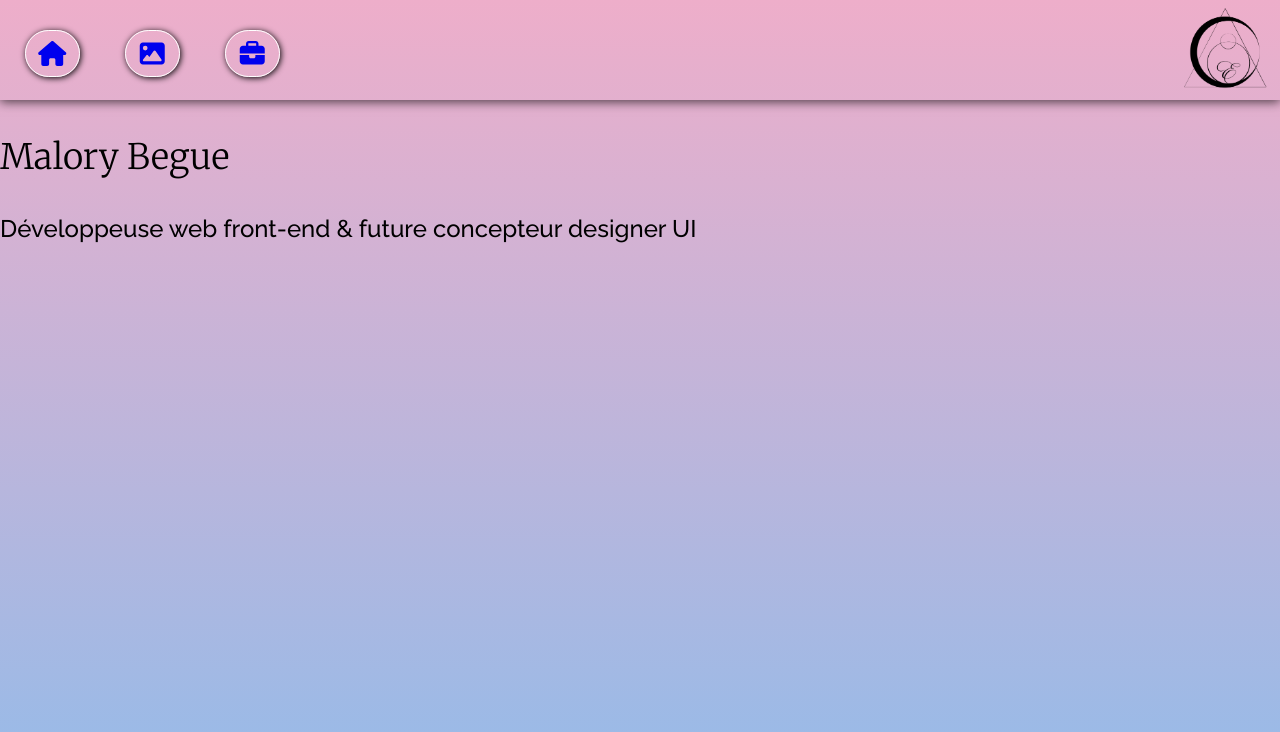
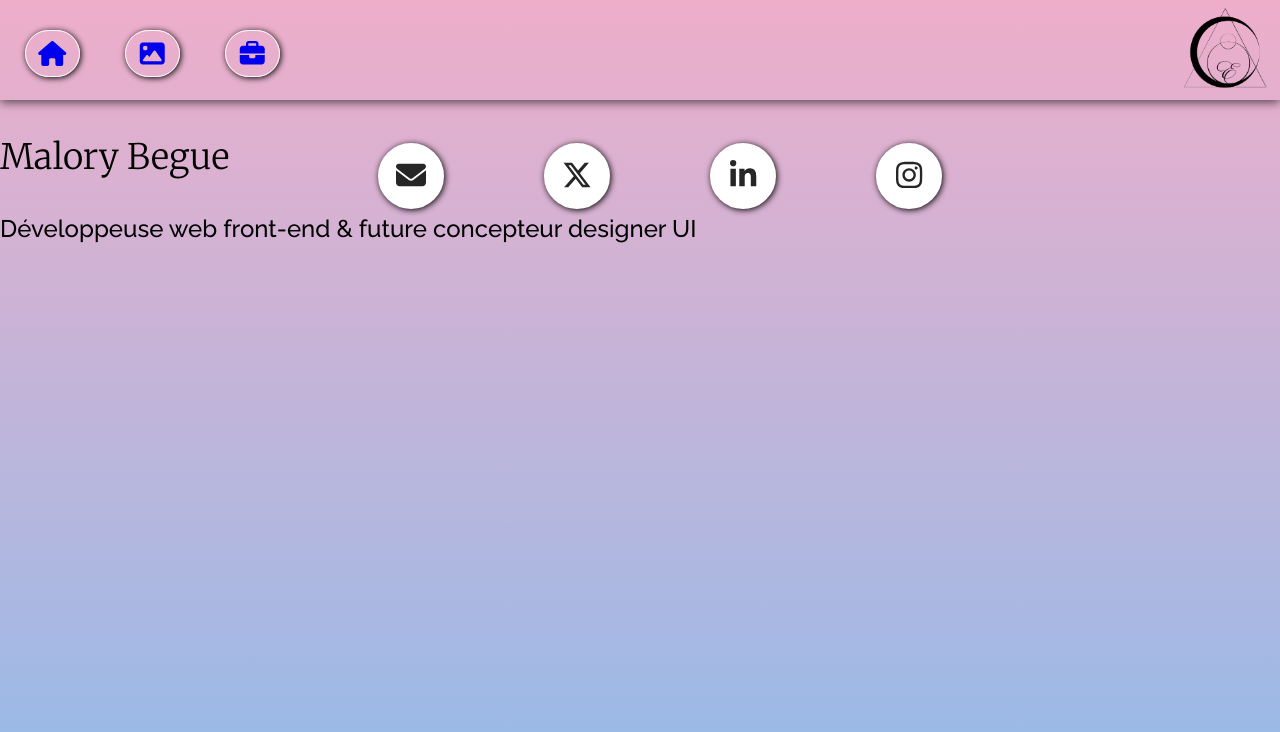
Before and after one commit to euphoriiah-dev/Euphoriiah, a React (Create React App) app: page / in a window 1280 px wide. Shown: the top 732 px of the page. Built offline with nearby package versions, Linux system fonts and the light colour scheme.

Commit message:
add the socials animated circles

```diff
--- a/package.json
+++ b/package.json
@@ -4,6 +4,7 @@
   "private": true,
   "dependencies": {
     "@fortawesome/fontawesome-svg-core": "^6.4.2",
+    "@fortawesome/free-brands-svg-icons": "^6.4.2",
     "@fortawesome/free-regular-svg-icons": "^6.4.2",
     "@fortawesome/free-solid-svg-icons": "^6.4.2",
     "@fortawesome/react-fontawesome": "^0.2.0",
--- a/src/Components/Introduction.jsx
+++ b/src/Components/Introduction.jsx
@@ -1,6 +1,9 @@
 // React Imports
 import React from "react";
-
+//Font Awesome Imports
+import { FontAwesomeIcon } from '@fortawesome/react-fontawesome';
+import { faEnvelope} from '@fortawesome/free-solid-svg-icons';
+import { faXTwitter, faLinkedinIn, faInstagram} from '@fortawesome/free-brands-svg-icons';
 // Style Imports
 import '../Components/style/introduction.css'
 
@@ -8,7 +11,28 @@ function Introduction () {
     return (
         <section className="introduction-container">
             <div className="introSocials-container">
-
+                <ul>
+                    <li>
+                        <a href="mailto:euphoriiah.dev@gmail.com">
+                            <FontAwesomeIcon icon={faEnvelope} className="icon" />
+                        </a>
+                    </li>
+                    <li>
+                        <a href="https://twitter.com/eupho_de_pique">
+                            <FontAwesomeIcon icon={faXTwitter} className="icon" />
+                        </a>
+                    </li>
+                    <li>
+                        <a href="https://www.linkedin.com/in/malory-begue-8375a2165">
+                            <FontAwesomeIcon icon={faLinkedinIn} className="icon" />
+                        </a>
+                    </li>
+                    <li>
+                        <a href="https://www.instagram.com/eupho_de_pique">
+                            <FontAwesomeIcon icon={faInstagram} className="icon" />
+                        </a>
+                    </li>
+              </ul>
             </div>
             <div className="introduction-part">
                 <div className="pp-container">
--- a/src/Components/style/introduction.css
+++ b/src/Components/style/introduction.css
@@ -5,14 +5,95 @@
     flex-direction: column;
     margin: 0;
 }
-/*Secondary Container*/
+/*______________________Secondary Container______________________*/
+/*______Social Container_______*/
+:root {
+    --size: 50vmin;
+    --white: #fff;
+    --blue: #3051f1;
+    --purple: #c92bb7;
+    --red: #f73344;
+    --orange: #fa8e37;
+    --yellow: #fcdf8f;
+    --yellow_to: #fbd377;
+  }
+
 .introSocials-container{
-    display: flex;
-    width: 100%;
-    height: 20%;
-    flex-direction: row;
+position: absolute;
+top: 10em;
+align-self: center;
 }
-
+.introSocials-container ul{
+  display: flex;
+  position: absolute;
+  top: 50%;
+  left: 50%;
+  transform: translate(-50%, -50%);
+  list-style: none;
+}
+.introSocials-container ul li a{
+    width: 60px;
+    height: 60px;
+    background-color: #fff;
+    text-align: center;
+    line-height: 60px;
+    font-size: 30px;
+    margin: 0 50px;
+    display: block;
+    border-radius: 50%;
+    position: relative;
+    overflow: hidden;
+    border: 3px solid #fff;
+    z-index: 1;
+    box-shadow: 1px 1px 6px rgb(0, 0, 0);
+}
+.introSocials-container ul li a:hover{
+    box-shadow: 1px 1px 10px rgb(238, 223, 255);
+}
+.introSocials-container ul li a .icon{
+position: relative;
+  color: #262626;
+  transition: .5s;
+  z-index: 3;
+}
+.introSocials-container ul li a:hover .icon{
+    color: #fff;
+    transform: rotateY(360deg);
+}
+.introSocials-container ul li a:before{
+  content: "";
+  position: absolute;
+  top: 100%;
+  left: 0;
+  width: 100%;
+  height: 100%;
+  background: rgb(255, 169, 207);
+  transition: .5s;
+  z-index: 2;
+}
+.introSocials-container ul li a:hover:before{
+    top: 0;
+}
+.introSocials-container ul li:nth-child(1) a:before{
+    background: #3b5999;
+}
+.introSocials-container ul li:nth-child(2) a:before{
+    background: #55acee;
+}
+.introSocials-container ul li:nth-child(3) a:before{
+    background: #0077b5;
+}
+.introSocials-container ul li:nth-child(4) a:before{
+    background: radial-gradient(
+    circle farthest-corner at 28% 100%,
+    var(--yellow) 0%,
+    var(--yellow_to) 10%,
+    var(--orange) 22%,
+    var(--red) 35%,
+    transparent 65%
+  ), linear-gradient(145deg, var(--blue) 10%, var(--purple) 70%);
+}
+/*_____Introduction Text______*/
 .introduction-part{
     display: flex;
     flex-direction: row;
```
Also changed, not shown: 2 other files (tests, documents, lock files or other folders).
